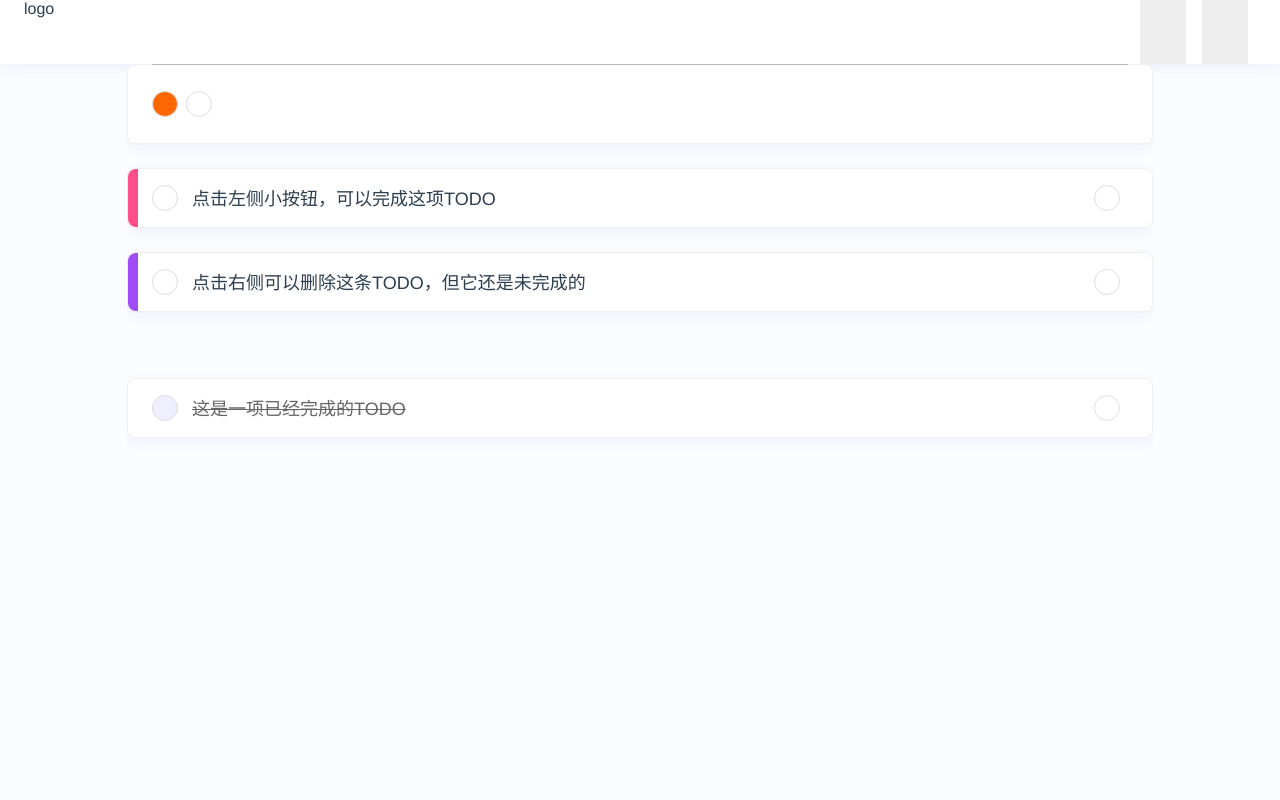
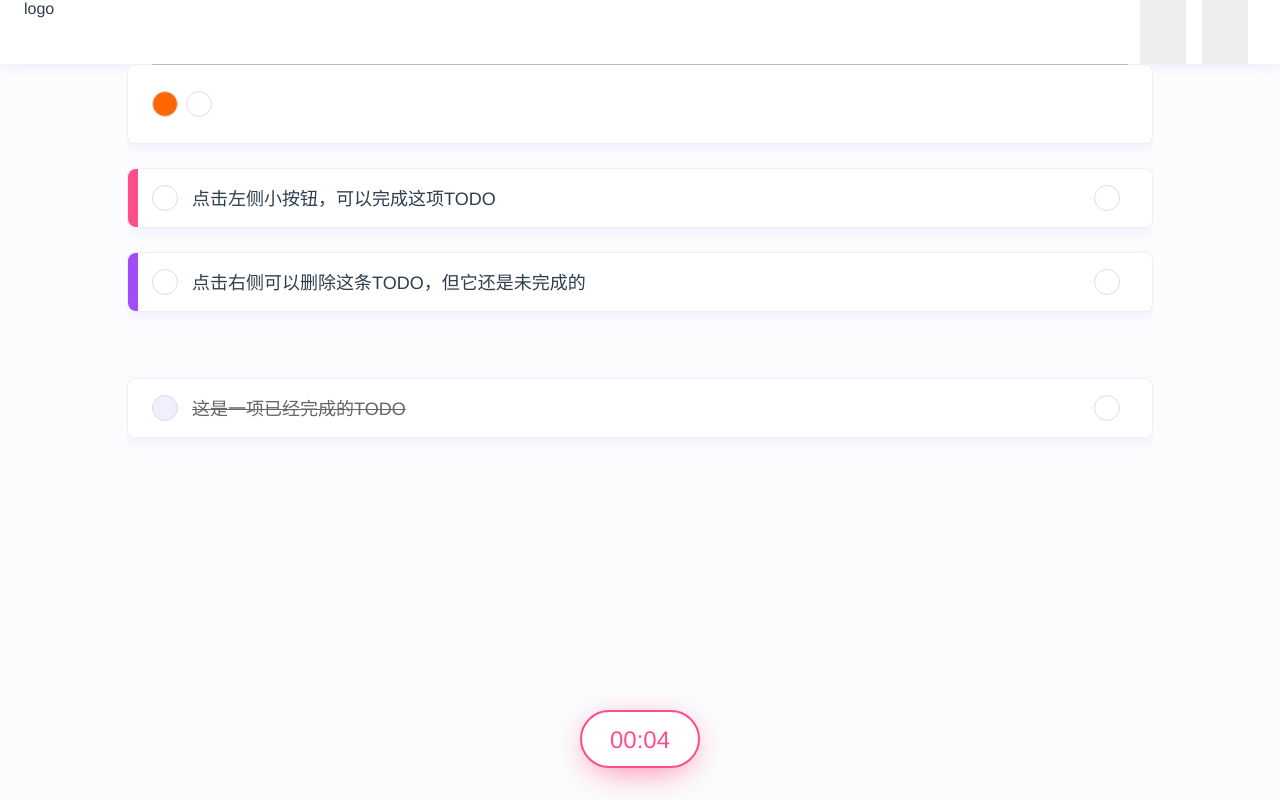
Before and after one commit to kevinzhao2233/one-day, a Vue app: page /#/ in a window 1280 px wide. Built offline with nearby package versions, Linux system fonts and the light colour scheme.

Commit message:
在主页显示番茄时间

```diff
--- a/src/components/Home.vue
+++ b/src/components/Home.vue
@@ -25,6 +25,10 @@
       <ListContent :todo="doneTodo"/>
     </div>
   </transition-group>
+
+  <footer class="footer">
+    <SmallTomato/>
+  </footer>
 </div>
 </template>
 
@@ -33,12 +37,14 @@ import draggable from 'vuedraggable';
 import { mapGetters } from 'vuex';
 import ListContent from './widget/ListContent';
 import AddTodoList from './widget/AddTodoList';
+import SmallTomato from './widget/SmallTomato';
 
 export default {
   name: 'Home',
   components: {
     ListContent,
     AddTodoList,
+    SmallTomato,
     draggable,
   },
 
@@ -80,11 +86,19 @@ export default {
 }
 
 .home {
+  padding-bottom: 160px;
   width: 100%;
+  height: 100%;
   overflow: hidden;
 
   @include respond-to(lg) {
     width: 1026px;
   }
+
+  .footer {
+    position: fixed;
+    width: inherit;
+    bottom: 0;
+  }
 }
 </style>
--- /dev/null
+++ b/src/components/widget/SmallTomato.vue
@@ -0,0 +1,52 @@
+<template>
+<div class="box">
+  <router-link :to="{ name: 'Tomato' }" class="content-box">
+    <span class="time">{{formatMin}}:{{formatSec}}</span>
+  </router-link>
+</div>
+</template>
+
+<script>
+import { mapGetters } from 'vuex';
+
+export default {
+  name: 'SmallTomato',
+
+  computed: {
+    ...mapGetters([
+      'formatMin',
+      'formatSec',
+    ]),
+  },
+};
+</script>
+
+<style lang="scss" scoped>
+@import '@/assets/lib/scss/config.scss';
+
+.box {
+  display: flex;
+  justify-content: center;
+  width: 100%;
+  height: 90px;
+
+  .content-box {
+    display: block;
+    width: 120px;
+    height: 58px;
+    border: 2px solid $cl-main1;
+    border-radius: 100px;
+    background-color: $cl-aux1;
+    text-align: center;
+    box-shadow: 0 8px 36px -12px $cl-main1;
+
+    .time {
+      color: $cl-main1;
+      font-size: 24px;
+      font-weight: 500;
+      line-height: 56px;
+      user-select: none;
+    }
+  }
+}
+</style>
```
Also changed, not shown: src/components/Tomato.vue (line endings or trailing spaces).
